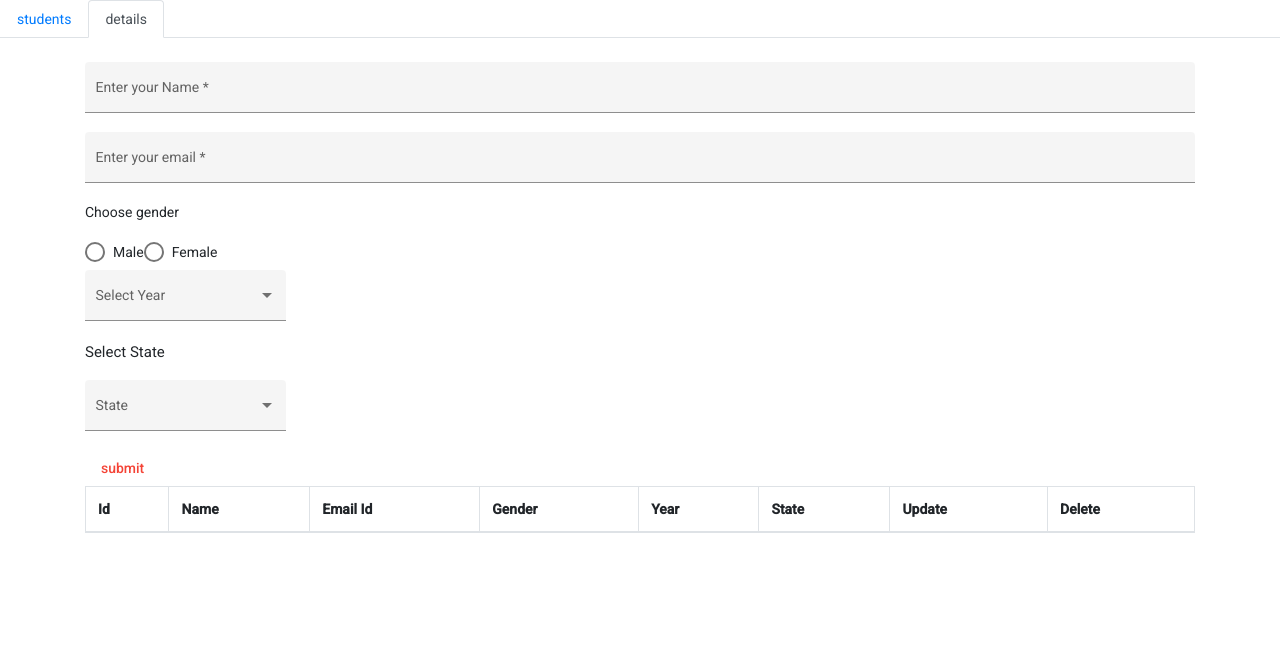
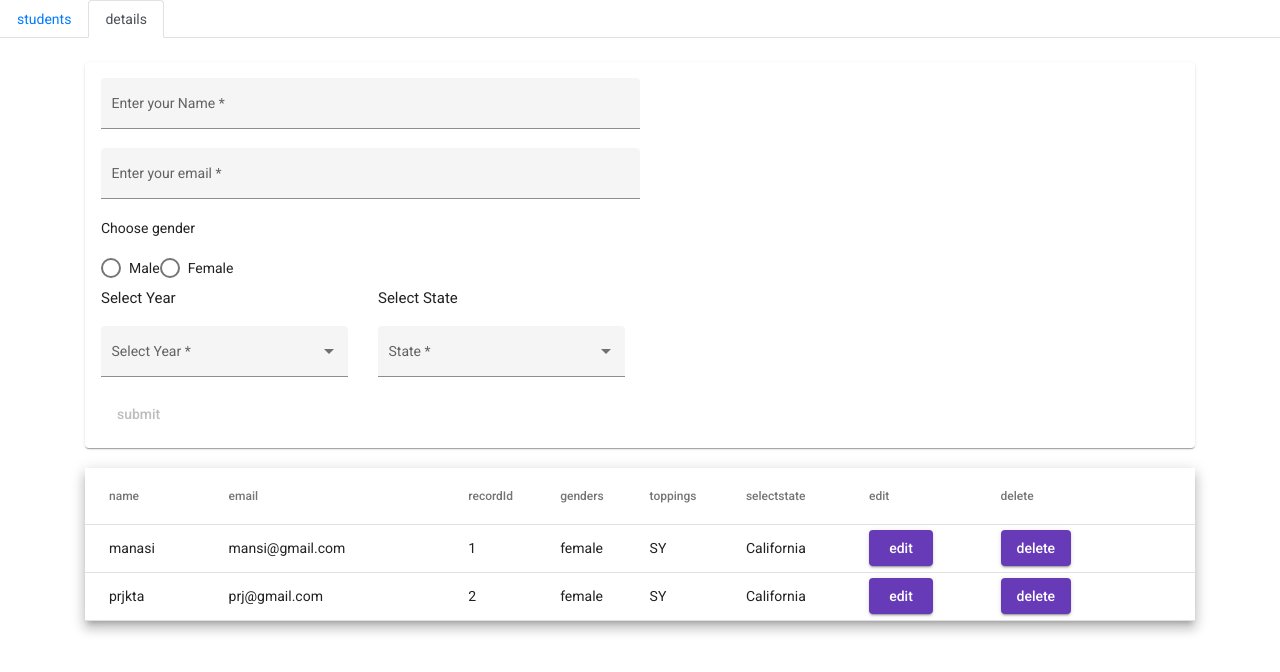
Before and after one commit to prajaktaAngre/studentForm, an Angular app: page /list in a window 1280 px wide. Shown: the top 672 px of the page. Built offline with nearby package versions, Linux system fonts and the light colour scheme.

Commit message:
editbutton

```diff
--- a/src/app/display-list/re-form.component.html
+++ b/src/app/display-list/re-form.component.html
@@ -1,6 +1,7 @@
-<app-student-details [data]='data' [editMode]="modeOn" [changeUpdateValue]="updatedValues"
+<div class=""><app-student-details [data]='data' [editMode]="modeOn" [changeUpdateValue]="updatedValues"
 (newItemEvent)="addItem($event)"></app-student-details>
-<table class="table table-bordered">
+</div>
+<!-- <table class="table table-bordered">
     <thead>
         <tr>
             <th>Id</th>
@@ -28,4 +29,74 @@
 
         </tr>
     </tbody>
-</table>
+</table> -->
+<!-- <table mat-table [dataSource]="dataSource" class="mat-elevation-z8" >
+
+    <ng-container *ngFor="let stud of displayedColumns  let i=index">
+
+      <ng-container [matColumnDef]="stud" >
+        <th mat-header-cell *matHeaderCellDef> {{stud}} </th>
+        <td mat-cell *matCellDef="let element"> {{element[stud]}}  </td>
+        <button mat-icon-button matTooltip="Click to Edit" class="iconbutton" color="primary">
+          <mat-icon aria-label="Edit">edit</mat-icon>
+        </button>
+      <button mat-icon-button matTooltip="Click to Delete" class="iconbutton" color="warn">
+          <mat-icon aria-label="Delete">delete</mat-icon>
+        </button>
+      </ng-container>
+
+    </ng-container>
+
+
+    <tr mat-header-row *matHeaderRowDef="displayedColumns" ></tr>
+    <tr mat-row *matRowDef="let row; columns: displayedColumns;"></tr>
+    </table> -->
+    <table mat-table [dataSource]="dataSource" class="mat-elevation-z8" >
+
+      <ng-container *ngFor="let stud of displayedColumns  let i=index">
+        {{stud}}abc
+        <ng-container *ngIf="stud!=='edit';else edittem ">
+          <ng-container *ngIf="stud!=='delete';else deleteitem ">
+        <ng-container [matColumnDef]="stud" >
+          <th mat-header-cell *matHeaderCellDef> {{stud}} </th>
+          <td mat-cell *matCellDef="let element" > {{element[stud]}}  </td>
+        </ng-container>
+      </ng-container>
+    </ng-container>
+
+          <ng-template #edittem>
+            <ng-container [matColumnDef]="stud" >
+              <th mat-header-cell *matHeaderCellDef> {{stud}} </th>
+          <td mat-cell *matCellDef ="let itemb">
+            <button type="button" mat-raised-button color="primary"
+            (click)="updateInfo(itemb)">{{itemb.edit}}</button>
+          </td>
+        </ng-container>
+        </ng-template>
+         <ng-template #deleteitem>
+          <ng-container [matColumnDef]="stud" >
+            <th mat-header-cell *matHeaderCellDef> {{stud}} </th>
+        <td mat-cell *matCellDef ="let itemd">
+          <button type="button" mat-raised-button color="primary"
+          (click)="deleteInfo(i,im)">{{itemd.delete}}</button>
+        </td>
+      </ng-container>
+      </ng-template>
+
+          <!-- <ng-container *ngFor="let stud of displayedColumns  let i=index">
+            <div *ngIf="stud==modeOn;else deleteitem">
+            <ng-container [matColumnDef]="stud" >
+      <th mat-header-cell *matHeaderCellDef> {{stud}} </th>
+          <td mat-cell *matCellDef ="let itemd">
+            <button type="button" mat-button color="primary"
+            (click)="deleteInfo(i,in)">{{itemd.delete}}</button>
+
+          </td>
+    </ng-container>
+    </div>
+    </ng-container> -->
+
+      </ng-container>
+      <tr mat-header-row *matHeaderRowDef="displayedColumns"></tr>
+      <tr mat-row *matRowDef="let row; columns: displayedColumns"></tr>
+      </table>
--- a/src/app/display-list/re-form.component.scss
+++ b/src/app/display-list/re-form.component.scss
@@ -0,0 +1,3 @@
+table {
+    width: 100%;
+  }
--- a/src/app/display-list/re-form.component.ts
+++ b/src/app/display-list/re-form.component.ts
@@ -1,6 +1,39 @@
 import { Component, OnDestroy, OnInit } from '@angular/core';
 import { TempServiceService } from '../shared/temp-service.service';
+export interface students {
+  name: string;
+  email: any;
+  recordId: number;
+  genders: any;
+  toppings:any;
+  selectstate:string
+  edit:any;
+  delete:any;
+}
 
+const ELEMENT_DATA: students[] = [
+
+  {
+    name: "manasi",
+    email: "mansi@gmail.com",
+    recordId: 1,
+    genders: 'female',
+    toppings: ["SY"],
+    selectstate: "California",
+    edit:"edit",
+    delete:"delete"
+   },
+   {
+    name: "prjkta",
+    email: "prj@gmail.com",
+    recordId: 2,
+    genders: 'female',
+    toppings: ["SY"],
+    selectstate: "California",
+    edit:"edit",
+    delete:"delete",
+   },
+];
 
 @Component({
   selector: 'app-re-form',
@@ -16,8 +49,21 @@ export class ReFormComponent implements OnInit, OnDestroy {
   items :any=[]
   subscription: any;
   send: any;
-
-
+  in:any;
+  im:any;
+  displayedColumns: any[] = [ 'name', 'email','recordId', 'genders','toppings','selectstate','edit',
+'delete'];
+  dataSource:any= ELEMENT_DATA
+  itemsb: any[] = [{ name: '' }, { name: '' }];
+  itemsd: any[] = [{ name: '' }, { name: '' }];
+  edit: any[] = [
+    { name: "" },
+    { name: "" },
+  ];
+  delete: any[] = [
+    { name: "" },
+    { name: "" },
+  ];
   constructor(public recMsg: TempServiceService) {
   }
 
@@ -25,13 +71,16 @@ export class ReFormComponent implements OnInit, OnDestroy {
     this.subscription = this.recMsg.sendMsg.subscribe((msgToShow: any) => {
       console.log("receivvvved", msgToShow)
       this.students.push(msgToShow)
+      this.dataSource=this.students;
+      console.log(this.students)
 
     })
   }
-  updateInfo(i: any, index: any) {
+  updateInfo(itemb: any) {
+    console.log(itemb)
     this.modeOn = true;
-    this.data = this.students[index]
-    console.log('data', this.data);
+    this.data = itemb
+    // console.log('data', index);
   }
   deleteInfo(i: any, index: any) {
     this.students.splice(index, 1)
@@ -44,12 +93,14 @@ export class ReFormComponent implements OnInit, OnDestroy {
     // this.items.push(newItem);
     console.log("hi",newItem)
     console.log("myitems",this.students)
-    if(newItem){
-     this.id=this.students.findIndex((search:any)=>search.recordId==newItem.recordId)
+    if(this.dataSource && this.modeOn===true){
+     const recordIndex =this.dataSource.findIndex((object:any)=>
+     object.recordId==newItem.recordId
+     )
 
       console.log("myid",this.id);
-      this.students.splice(this.id, 1, newItem);
-      console.log("hello",newItem)
+      this.dataSource.splice(recordIndex, 1, newItem);
+      console.log("dataSource",this.dataSource)
 
   }
     else{
--- a/src/app/student-details/student-details.component.html
+++ b/src/app/student-details/student-details.component.html
@@ -1,24 +1,22 @@
+<mat-card>
     <form [formGroup]="profileForm" (ngSubmit)="onSubmit(recordId)">
         <div class="example-container">
-        <mat-form-field appearance="fill" class="w-100 ">
+            <mat-form-field appearance="fill" class="w-50">
                 <mat-label>Enter your Name</mat-label>
                 <input matInput formControlName="name" required>
             </mat-form-field><br>
-        <mat-form-field appearance="fill" class="w-100">
+            <mat-form-field appearance="fill" class="w-50">
                 <mat-label>Enter your email</mat-label>
-            <input matInput placeholder="pat@example.com" formControlName="email" required>
-            <!-- <mat-error *ngIf="profileForm.get('email').dirty &&
-            profileForm.get('email').touched ">
-               email is required</mat-error> -->
-            <!-- <mat-error *ngIf="email.invalid">{{getErrorMessage()}}</mat-error> -->
-            <!-- <span class="help-block">
-            <span *ngIf="profileForm.get('email')">
-                    Email is required
-            </span>
-        </span> -->
+                <input matInput placeholder="pat@example.com" formControlName="email" required
+                name="email" id="email" [(ngModel)]="userName"
+                [ngClass]="{ 'is-invalid': submitted && f.email.errors }">
+                <div *ngIf="submitted && f.email.errors" class="invalid-feedback">
+                    <div *ngIf="f.email.errors.required">Email is required</div>
+                    <div *ngIf="f.email.errors.email">Email must be a valid email address</div>
+                </div>
             </mat-form-field>
         </div>
-    <div class="w-100 ">
+        <div class="w-100">
             <mat-label>Choose gender</mat-label>
         </div>
         <div>
@@ -27,27 +25,34 @@
                 <mat-radio-button value="Female">Female</mat-radio-button>
             </mat-radio-group>
         </div>
-    <div>
-        <mat-form-field appearance="fill">
+        <div class="row">
+            <div class="col-3">
+                <h4>Select Year</h4>
+                <mat-form-field appearance="fill" class="w-100">
                     <mat-label>Select Year</mat-label>
-            <mat-select formControlName="toppings" multiple>
+                    <mat-select formControlName="toppings" multiple required>
                         <mat-option *ngFor="let topping of toppingList" [value]="topping">{{topping}}</mat-option>
                     </mat-select>
                 </mat-form-field>
             </div>
-    <div>
+            <div class="col-3">
                 <h4>Select State</h4>
-        <mat-form-field appearance="fill">
+                <mat-form-field appearance="fill" class="w-100">
                     <mat-label>State</mat-label>
-            <mat-select formControlName="selectstate">
+                    <mat-select formControlName="selectstate" required>
                         <mat-option>None</mat-option>
                         <mat-option *ngFor="let state of states" [value]="state">{{state}}</mat-option>
                     </mat-select>
                 </mat-form-field>
             </div>
-    <button mat-button color="warn" type="submit" (click)="addNewItem()">
+        </div>
+
+        <button mat-button color="primary" type="submit"
+        [disabled]="userName === ''">
             {{editMode ? 'update' : 'submit'}}
 
         </button>
         <!-- <form (ngSubmit)="onUpdate(profileForm)" ></form> -->
     </form>
+    </mat-card>
+    <br>
--- a/src/app/student-details/student-details.component.ts
+++ b/src/app/student-details/student-details.component.ts
@@ -7,26 +7,25 @@ import { TempServiceService } from '../shared/temp-service.service';
   templateUrl: './student-details.component.html',
   styleUrls: ['./student-details.component.scss']
 })
-export class StudentDetailsComponent implements OnInit ,OnChanges{
-  @Input()data:any={}
-  @Input() editMode :boolean=true;
-  @Input() changeUpdateValue:any;
+export class StudentDetailsComponent implements OnInit, OnChanges {
+  @Input() data: any = {}
+  @Input() editMode: boolean = true;
+  @Input() changeUpdateValue: any;
   @Output() newItemEvent = new EventEmitter;
-  recordId:number=0;
-  editToupdate:any;
+  recordId: number = 0;
+  editToupdate: any;
+  userName = '';
   subscription = new Subscription
   profileForm = new FormGroup({
-    name: new FormControl('',Validators.required),
-    // email: new FormControl(''),
-    email :new FormControl('', [Validators.required, Validators.email]),
+    name: new FormControl('', Validators.required),
+    email: new FormControl('', [Validators.required, Validators.email]),
     genders: new FormControl(''),
     toppings: new FormControl(''),
-    selectstate: new FormControl(''),
-
+    selectstate: new FormControl('')
   });
-
-ngOnChanges(){
-   console.log('student comp data',this.data);
+  submitted: boolean = false;
+  ngOnChanges() {
+    console.log('student comp data', this.data);
     // console.log(this.temp);
 
     this.profileForm.patchValue(this.data)
@@ -54,26 +53,30 @@ this.profileForm.patchValue(this.data)
 
     // return this.email.hasError('email') ? 'Not a valid email' : '';
   }
-  constructor(public msg:TempServiceService) { }
+  constructor(public msg: TempServiceService) { }
 
-  ngOnInit(){
+  ngOnInit() {
     console.log(this.data);
 
   }
-  onSubmit(recordId:any) {
-     if(this.editMode){
-     console.log("updated",this.profileForm.value);
-     this.recordId=this.recordId+0;
-     this.profileForm.value['recordId']=this.recordId;
-     this.newItemEvent.emit(this.profileForm.value);
+  onSubmit(recordId: any) {
+    this.submitted = true;
+
+    // stop here if form is invalid
+    if (this.profileForm.invalid) {
+      return;
+    }
+    else if (this.editMode) {
+      Object.assign(this.data, this.profileForm.value);
+      this.newItemEvent.emit(this.data);
       this.profileForm.reset()
-     this.editMode=!this.editMode;
+      this.editMode = !this.editMode;
     }
-    else{
+    else {
 
       //console.log(this.profileForm.value)
-    this.recordId=this.recordId+1;
-    this.profileForm.value['recordId']=this.recordId;
+      this.recordId = this.recordId + 1;
+      this.profileForm.value['recordId'] = this.recordId;
       this.msg.sendMsg.next(this.profileForm.value)
 
       //console.log(this.send)
@@ -81,10 +84,6 @@ this.profileForm.patchValue(this.data)
     }
 
   }
-  addNewItem() {
-    // this.newItemEvent.emit(this.profileForm.value);
-  }
-
-
+  get f() { return this.profileForm.controls; }
 
 }
```
Also changed, not shown: src/app/app.module.ts (+8 -1 lines), src/app/student-details/student-details.component.scss (line endings or trailing spaces), 2 other files (tests, documents, lock files or other folders). Lines whose indentation alone changed are shown as unchanged.
